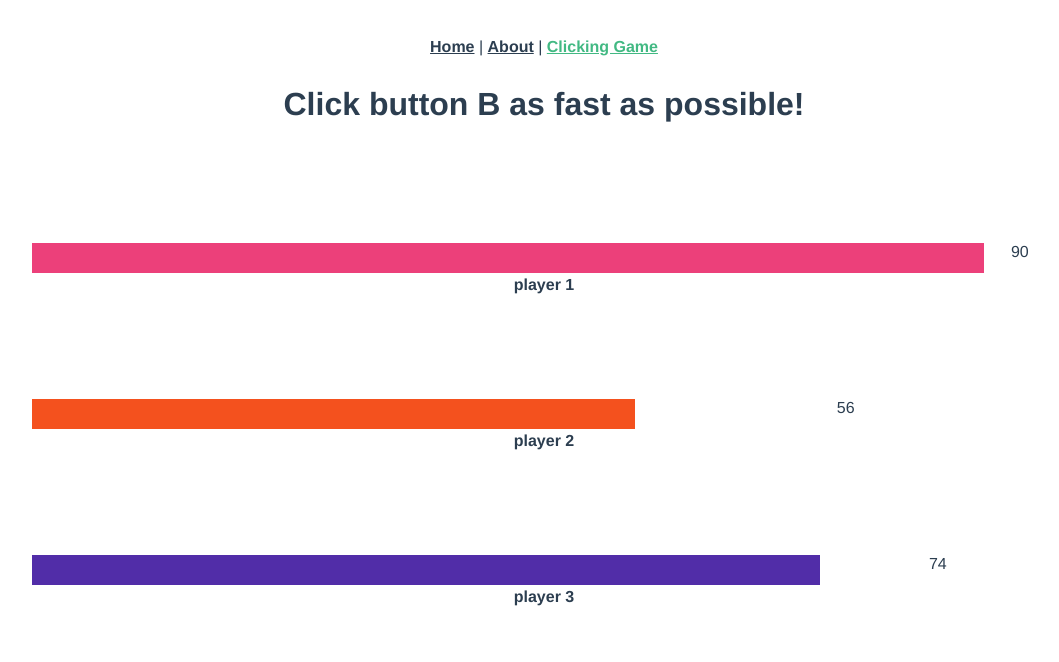
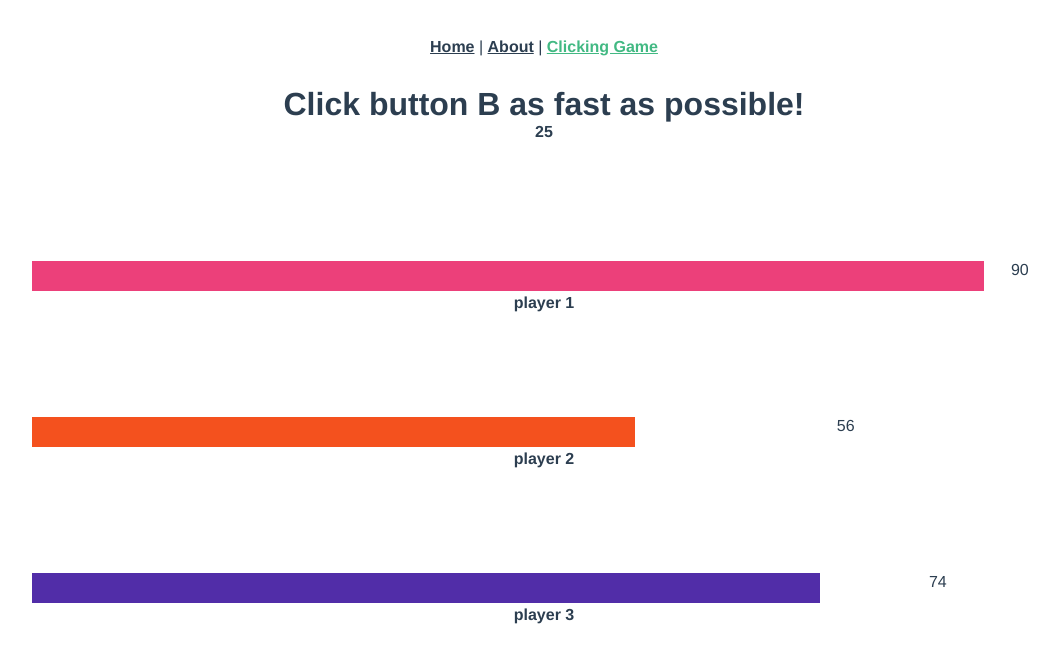
Before and after one commit to sps-team-6/frontend, a Vue app: page /#/clicking-game in a window 1280 px wide. Shown: the top 662 px of the page, without its empty margins (96-1155 px from the left). Built offline with nearby package versions, Linux system fonts and the light colour scheme.

Commit message:
add automatic timer

```diff
--- /dev/null
+++ b/src/components/clickinggame/Timer.vue
@@ -0,0 +1,34 @@
+<template>
+    <div class="timer">
+      {{timerCount}}
+    </div>
+</template>
+
+<script>
+export default {
+  data() {
+    return {
+        timerCount: 30
+    }
+  },
+
+  watch: {
+    timerCount: {
+      handler(value) {
+        if (value > 0) {
+          setTimeout(() => {
+            this.timerCount--;
+          }, 1000);
+        }
+      },
+      immediate: true // This ensures the watcher is triggered upon creation
+    }
+  },
+}
+</script>
+
+<style scoped>
+  .timer {
+    font-weight: bolder;
+  }
+</style>
--- a/src/views/ClickingGame.vue
+++ b/src/views/ClickingGame.vue
@@ -2,6 +2,9 @@
   <div class="clicking-game">
     <div class="a">
       <h1>Click button {{selectedButton}} as fast as possible!</h1>
+    </div>
+    <div class="timer">
+      <Timer></Timer>
     </div>
     <div class="progress-bar">
       <Bars v-bind:bars="bars"></Bars>
@@ -11,11 +14,13 @@
 
 <script>
 import Bars from '../components/clickinggame/Bars';
+import Timer from '../components/clickinggame/Timer';
 
 export default {
     name: 'ClickingGame',
     components: {
       Bars,
+      Timer,
     },
     data() { // Alternatively, can create a .js data file, but for now this shall suffice.
       return {
```
